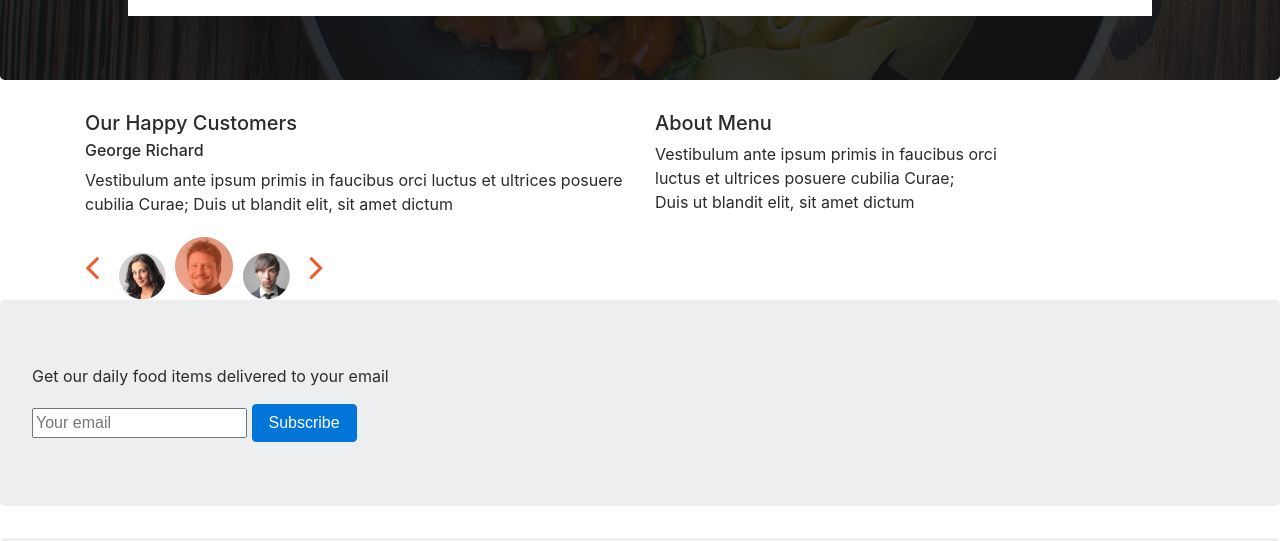
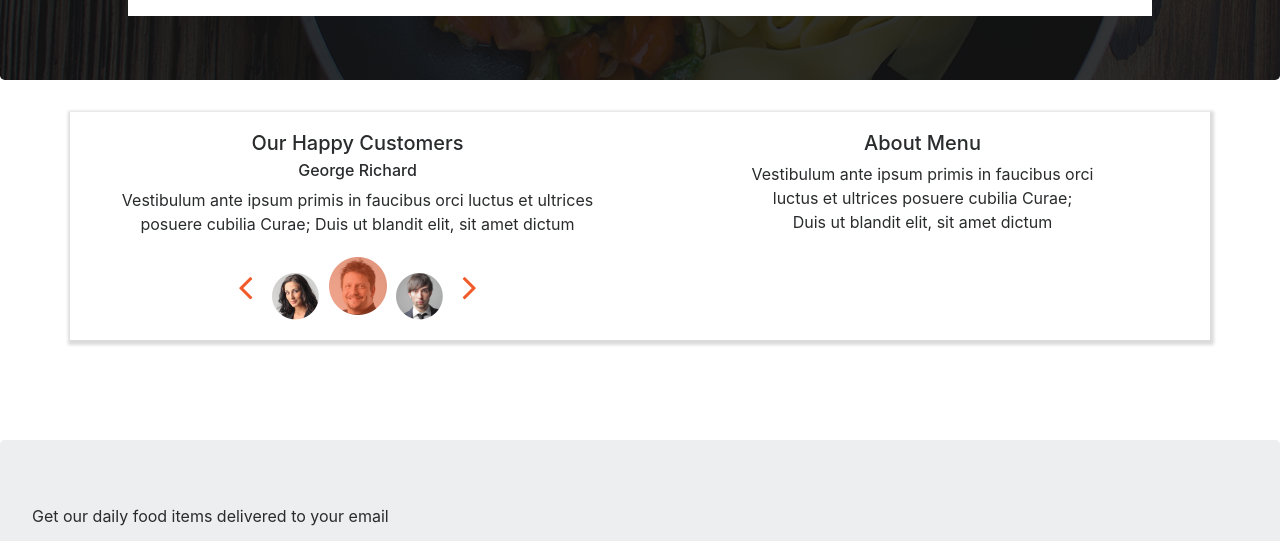
Before and after one commit to rkemmy/Anita-s-Kitchen, a plain HTML site: page index.html in a window 1280 px wide. Shown: the part 2216-2757 px from the top of the page. Drawn offline with Linux system fonts and the light colour scheme.

Commit message:
Add a box shadow effect to the about menu

```diff
--- a/css/styles.css
+++ b/css/styles.css
@@ -165,3 +165,9 @@
   font-size: 40px;
   padding: 10px;
 }
+#box3{
+  padding: 20px;
+  box-shadow: 1px 2px 3px 3px #dcdcdc;
+  margin-bottom: 100px;
+  text-align: center;
+}
```
